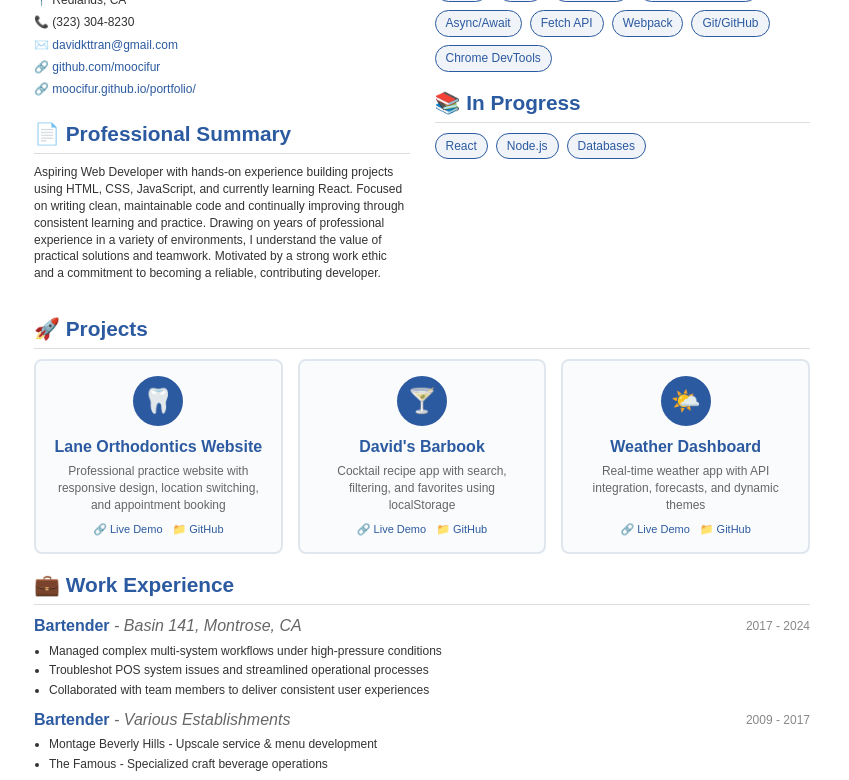
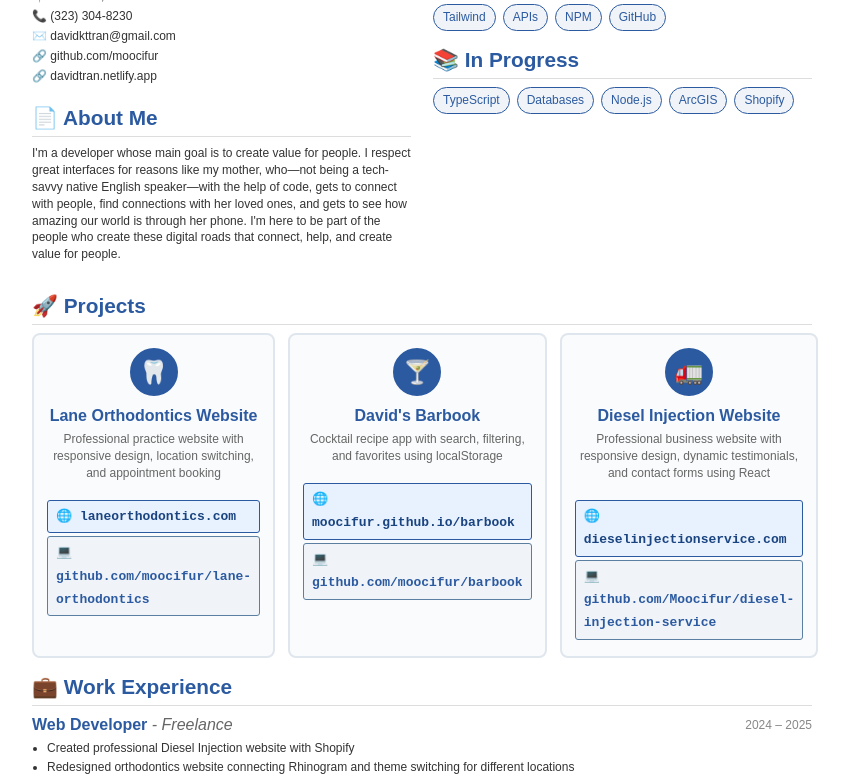
Before and after one commit to Moocifur/resume, a plain HTML site: page index.html in a window 1280 px wide. Shown: the part 90-870 px from the top of the page, without its empty margins (218-1067 px from the left). Drawn offline with Linux system fonts and the light colour scheme.

Commit message:
updated text

```diff
--- a/index.html
+++ b/index.html
@@ -23,23 +23,23 @@
             background: white;
             max-width: 8.5in;
             margin: 0 auto;
-            padding: 20px;
+            padding: 18px;
         }
 
         .left-column h1 {
             font-size: 2.2em;
             color: #2c5aa0;
-            margin-bottom: 12px;
+            margin-bottom: 10px;
         }
 
         .contact-info {
             font-size: 12px;
-            line-height: 1.6;
-            margin-bottom: 20px;
+            line-height: 1.5;
+            margin-bottom: 18px;
         }
 
         .contact-info div {
-            margin-bottom: 3px;
+            margin-bottom: 2px;
         }
 
         .contact-info a {
@@ -50,32 +50,32 @@
         .main-content {
             display: grid;
             grid-template-columns: 1fr 1fr;
-            gap: 25px;
-            margin-bottom: 16px;
+            gap: 22px;
+            margin-bottom: 14px;
         }
 
         .section {
-            margin-bottom: 16px;
+            margin-bottom: 14px;
         }
 
         .section h2 {
             color: #2c5aa0;
             font-size: 1.3em;
-            margin-bottom: 10px;
+            margin-bottom: 8px;
             border-bottom: 1px solid #ddd;
-            padding-bottom: 5px;
+            padding-bottom: 4px;
         }
 
         .skills-list {
             display: flex;
             flex-wrap: wrap;
-            gap: 8px;
+            gap: 7px;
         }
 
         .skill-tag {
             background: #f0f4f8;
             color: #2c5aa0;
-            padding: 4px 10px;
+            padding: 4px 9px;
             border-radius: 15px;
             font-size: 12px;
             border: 1px solid #2c5aa0;
@@ -84,13 +84,13 @@
         .projects-grid {
             display: grid;
             grid-template-columns: 1fr 1fr 1fr;
-            gap: 15px;
+            gap: 13px;
         }
 
         .project-card {
             border: 2px solid #e0e6ed;
             border-radius: 8px;
-            padding: 15px;
+            padding: 13px;
             background: #fafbfc;
             transition: all 0.3s ease;
             text-align: center;
@@ -100,11 +100,11 @@
         }
 
         .project-icon {
-            width: 50px;
-            height: 50px;
+            width: 48px;
+            height: 48px;
             border-radius: 50%;
-            margin-bottom: 10px;
-            font-size: 24px;
+            margin-bottom: 9px;
+            font-size: 23px;
             display: flex;
             align-items: center;
             justify-content: center;
@@ -121,25 +121,46 @@
         .project-title {
             font-weight: bold;
             color: #2c5aa0;
-            margin-bottom: 5px;
+            margin-bottom: 4px;
         }
 
         .project-description {
             font-size: 12px;
             color: #666;
-            margin-bottom: 8px;
+            margin-bottom: 10px;
         }
 
         .project-links {
-            display: flex;
-            gap: 10px;
-            font-size: 11px;
-            justify-content: center;
+            font-size: 13px;
+            text-align: left;
+            line-height: 1.8;
+            width: 100%;
+            margin-top: 8px;
         }
 
-        .project-links a {
+        .project-link {
+            display: block;
+            margin-bottom: 3px;
+            padding: 4px 8px;
+            background: #f8f9fa;
+            border: 1px solid #2c5aa0;
+            border-radius: 3px;
             color: #2c5aa0;
             text-decoration: none;
+            font-weight: 600;
+            font-family: 'Courier New', monospace;
+        }
+
+        .project-link.live {
+            background: #e8f2ff;
+            border-color: #2c5aa0;
+            color: #1a4480;
+        }
+
+        .project-link.code {
+            background: #f0f4f8;
+            border-color: #5a7fa0;
+            color: #2c5aa0;
         }
 
         .full-width {
@@ -147,14 +168,14 @@
         }
 
         .experience-item, .education-item {
-            margin-bottom: 10px;
+            margin-bottom: 9px;
         }
 
         .experience-header {
             display: flex;
             justify-content: space-between;
             align-items: center;
-            margin-bottom: 5px;
+            margin-bottom: 4px;
         }
 
         .job-title {
@@ -178,7 +199,7 @@
         }
 
         .experience-details li {
-            margin-bottom: 3px;
+            margin-bottom: 2px;
         }
 
         @media print {
@@ -189,6 +210,21 @@
             .project-card:hover {
                 border-color: #e0e6ed;
                 box-shadow: none;
+            }
+
+            .project-link {
+                border: 1.5px solid #2c5aa0;
+                font-weight: 700;
+            }
+
+            .project-link.live {
+                background: #e8f2ff;
+                border-color: #2c5aa0;
+            }
+
+            .project-link.code {
+                background: #f0f4f8;
+                border-color: #5a7fa0;
             }
         }
     </style>
@@ -201,24 +237,22 @@
                 <div class="contact-info">
                     <div>📍 Redlands, CA</div>
                     <div>📞 (323) 304-8230</div>
-                    <div>✉️ <a href="mailto:davidkttran@gmail.com">davidkttran@gmail.com</a></div>
-                    <div>🔗 <a href="https://github.com/moocifur">github.com/moocifur</a></div>
-                    <div>🔗 <a href="https://moocifur.github.io/portfolio/">moocifur.github.io/portfolio/</a></div>
+                    <div>✉️ davidkttran@gmail.com</div>
+                    <div>🔗 github.com/moocifur</div>
+                    <div>🔗 davidtran.netlify.app</div>
                 </div>
             </div>
 
             <div class="section">
-                <h2>📄 Professional Summary</h2>
+                <h2>📄 About Me</h2>
                 <p style="font-size: 12px; line-height: 1.4;">
-                    Aspiring Web Developer with hands-on experience
-building projects using HTML, CSS, JavaScript, and currently learning
-React. Focused on writing clean, maintainable code
-and continually improving through consistent
-learning and practice. Drawing on years of
-professional experience in a variety of environments,
-I understand the value of practical solutions and
-teamwork. Motivated by a strong work ethic and a
-commitment to becoming a reliable, contributing developer.
+                    I'm a developer whose main goal is to create value for people.
+                    I respect great interfaces for reasons like my mother, who—not
+                    being a tech-savvy native English speaker—with the help of code,
+                    gets to connect with people, find connections with her loved ones,
+                    and gets to see how amazing our world is through her phone. I'm
+                    here to be part of the people who create these digital roads that
+                    connect, help, and create value for people.
                 </p>
             </div>
         </div>
@@ -230,21 +264,23 @@ commitment to becoming a reliable, contributing developer.
                     <span class="skill-tag">HTML</span>
                     <span class="skill-tag">CSS</span>
                     <span class="skill-tag">JavaScript</span>
-                    <span class="skill-tag">DOM Manipulation</span>
-                    <span class="skill-tag">Async/Await</span>
-                    <span class="skill-tag">Fetch API</span>
-                    <span class="skill-tag">Webpack</span>
-                    <span class="skill-tag">Git/GitHub</span>
-                    <span class="skill-tag">Chrome DevTools</span>
+                    <span class="skill-tag">React</span>
+                    <span class="skill-tag">Claude</span>
+                    <span class="skill-tag">Tailwind</span>
+                    <span class="skill-tag">APIs</span>
+                    <span class="skill-tag">NPM</span>
+                    <span class="skill-tag">GitHub</span>
                 </div>
             </div>
 
             <div class="section">
                 <h2>📚 In Progress</h2>
                 <div class="skills-list">
-                    <span class="skill-tag">React</span>
+                    <span class="skill-tag">TypeScript</span>
+                    <span class="skill-tag">Databases</span>
                     <span class="skill-tag">Node.js</span>
-                    <span class="skill-tag">Databases</span>
+                    <span class="skill-tag">ArcGIS</span>
+                    <span class="skill-tag">Shopify</span>
                 </div>
             </div>
         </div>
@@ -258,8 +294,8 @@ commitment to becoming a reliable, contributing developer.
                 <div class="project-title">Lane Orthodontics Website</div>
                 <div class="project-description">Professional practice website with responsive design, location switching, and appointment booking</div>
                 <div class="project-links">
-                    <a href="https://moocifur.github.io/lane-orthodontics">🔗 Live Demo</a>
-                    <a href="https://github.com/moocifur/lane-orthodontics">📁 GitHub</a>
+                    <a href="https://laneorthodontics.com" class="project-link live">🌐 laneorthodontics.com</a>
+                    <a href="https://github.com/moocifur/lane-orthodontics" class="project-link code">💻 github.com/moocifur/lane-orthodontics</a>
                 </div>
             </div>
 
@@ -268,18 +304,18 @@ commitment to becoming a reliable, contributing developer.
                 <div class="project-title">David's Barbook</div>
                 <div class="project-description">Cocktail recipe app with search, filtering, and favorites using localStorage</div>
                 <div class="project-links">
-                    <a href="https://moocifur.github.io/barbook">🔗 Live Demo</a>
-                    <a href="https://github.com/moocifur/barbook">📁 GitHub</a>
+                    <a href="https://moocifur.github.io/barbook" class="project-link live">🌐 moocifur.github.io/barbook</a>
+                    <a href="https://github.com/moocifur/barbook" class="project-link code">💻 github.com/moocifur/barbook</a>
                 </div>
             </div>
 
             <div class="project-card">
-                <div class="project-icon">🌤️</div>
-                <div class="project-title">Weather Dashboard</div>
-                <div class="project-description">Real-time weather app with API integration, forecasts, and dynamic themes</div>
+                <div class="project-icon">🚛</div>
+                <div class="project-title">Diesel Injection Website</div>
+                <div class="project-description">Professional business website with responsive design, dynamic testimonials, and contact forms using React</div>
                 <div class="project-links">
-                    <a href="https://moocifur.github.io/weather-app-one">🔗 Live Demo</a>
-                    <a href="https://github.com/moocifur/weather-app-one">📁 GitHub</a>
+                    <a href="https://dieselinjectionservice.com" class="project-link live">🌐 dieselinjectionservice.com</a>
+                    <a href="https://github.com/Moocifur/diesel-injection-service" class="project-link code">💻 github.com/Moocifur/diesel-injection-service</a>
                 </div>
             </div>
         </div>
@@ -290,29 +326,19 @@ commitment to becoming a reliable, contributing developer.
     <div class="experience-item">
         <div class="experience-header">
             <div>
-                    <span class="job-title">Bartender</span>
-                    <span class="company-name">- Basin 141, Montrose, CA</span>
+                <span class="job-title">Web Developer</span>
+                <span class="company-name">- Freelance</span>
             </div>
-                <span class="date-range">2017 - 2024</span>
+            <span class="date-range">2024 – 2025</span>
         </div>
         <ul class="experience-details">
-                <li>Managed complex multi-system workflows under high-pressure conditions</li>
-                <li>Troubleshot POS system issues and streamlined operational processes</li>
-                <li>Collaborated with team members to deliver consistent user experiences</li>
-            </ul>
-        </div>
-
-        <div class="experience-item">
-            <div class="experience-header">
-                <div>
-                    <span class="job-title">Bartender</span>
-                    <span class="company-name">- Various Establishments</span>
-                </div>
-                <span class="date-range">2009 - 2017</span>
-            </div>
-            <ul class="experience-details">
-                <li>Montage Beverly Hills - Upscale service & menu development</li>
-                <li>The Famous - Specialized craft beverage operations</li>
+            <li>Created professional Diesel Injection website with Shopify</li>
+            <li>Redesigned orthodontics website connecting Rhinogram and theme switching for different locations</li>
+            <li>Websites fully deployed</li>
+            <li>Took time to learn about clients' products and services to understand their goals</li>
+            <li>Diligent about finding solutions for problems that arise</li>
+            <li>Picked up and learned any tools needed for the job.</li>
+            <li><em>Previously worked as a bartender with references available upon request</em></li>
         </ul>
     </div>
 </div>
@@ -325,11 +351,11 @@ commitment to becoming a reliable, contributing developer.
                     <span class="job-title">The Odin Project</span>
                     <span class="company-name">- Full Stack JavaScript Path</span>
                 </div>
-                <span class="date-range">2024 - Present</span>
+                <span class="date-range">2022 - Present</span>
             </div>
             <ul class="experience-details">
-                <li>Completed: HTML/CSS Foundations, JavaScript Fundamentals, DOM Manipulation</li>
-                <li>Self-directed learning with hands-on projects and problem-solving focus</li>
+                <li>Completed: Full Front-End curriculum</li>
+                <li>Currently learning Databases and Node.js to expand my usability</li>
             </ul>
         </div>
     </div>
```
Lines whose indentation alone changed are shown as unchanged.
